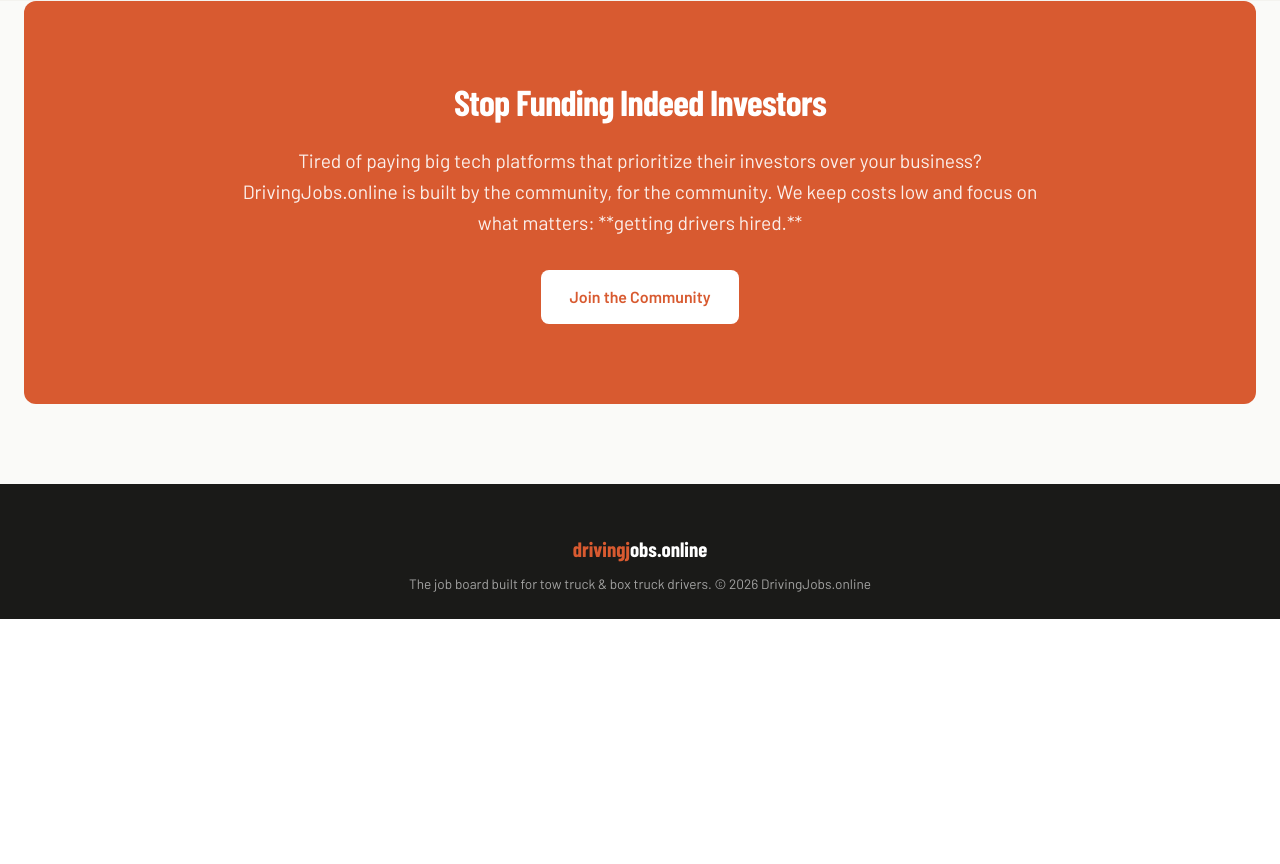
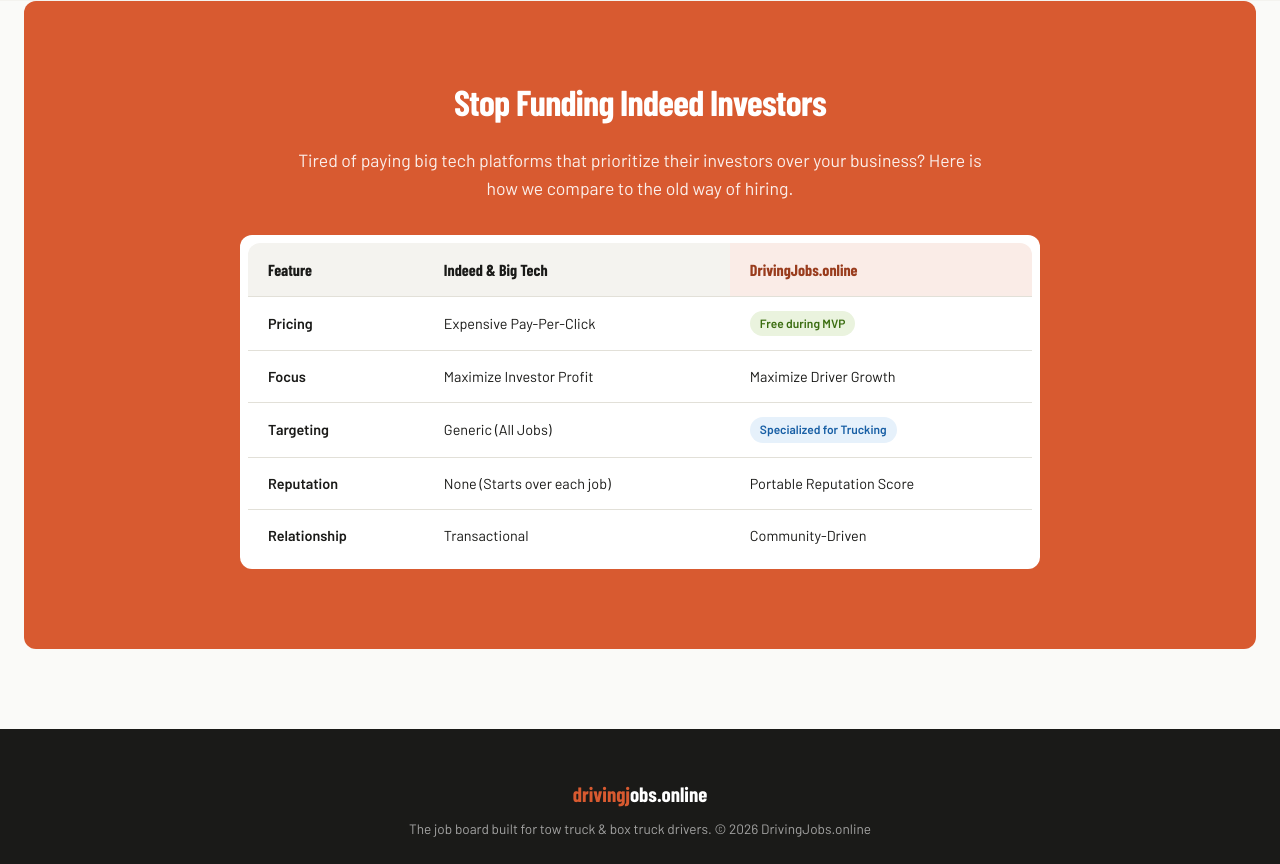
Before and after one commit to chrispeer69/truckjobs, a Django app: page / in a window 1280 px wide. Shown: the part 2486-3350 px from the top of the page. Before the commit the page ends 3105 px from the top, so only its background shows below. Run offline with Django 4.2, Linux system fonts and the light colour scheme; some web fonts are replaced.

Commit message:
Replace CTA with comparison table in Stop Funding Indeed section

```diff
--- a/templates/home.html
+++ b/templates/home.html
@@ -175,15 +175,50 @@
 <section class="section" style="background: var(--brand); color: white; border-radius: 12px; margin: 0 24px 40px;">
     <div class="container text-center">
         <h2 style="color: white; margin-bottom: 24px;">Stop Funding Indeed Investors</h2>
-        <p style="font-size: 1.2rem; max-width: 800px; margin-left: auto; margin-right: auto; opacity: 0.9;">
+        <p style="font-size: 1.1rem; max-width: 700px; margin: 0 auto 32px; opacity: 0.9;">
             Tired of paying big tech platforms that prioritize their investors over your business?
-            DrivingJobs.online is built by the community, for the community.
-            We keep costs low and focus on what matters: **getting drivers hired.**
+            Here is how we compare to the old way of hiring.
         </p>
-        <div class="mt-32">
-            <a href="{% url 'core:register_driver' %}" class="btn btn-secondary btn-lg"
-                style="background: white; color: var(--brand);">Join the Community</a>
+
+        <div style="max-width: 800px; margin: 0 auto; background: white; border-radius: var(--rl); padding: 8px;">
+            <table class="comparison-table" style="margin: 0; border: none; color: var(--text);">
+                <thead>
+                    <tr>
+                        <th style="background: var(--surface2); color: var(--text);">Feature</th>
+                        <th style="background: var(--surface2); color: var(--text);">Indeed & Big Tech</th>
+                        <th style="background: var(--brand-light); color: var(--brand-dark);">DrivingJobs.online</th>
+                    </tr>
+                </thead>
+                <tbody>
+                    <tr>
+                        <td><strong>Pricing</strong></td>
+                        <td>Expensive Pay-Per-Click</td>
+                        <td><span class="badge badge-green">Free during MVP</span></td>
+                    </tr>
+                    <tr>
+                        <td><strong>Focus</strong></td>
+                        <td>Maximize Investor Profit</td>
+                        <td>Maximize Driver Growth</td>
+                    </tr>
+                    <tr>
+                        <td><strong>Targeting</strong></td>
+                        <td>Generic (All Jobs)</td>
+                        <td><span class="badge badge-navy">Specialized for Trucking</span></td>
+                    </tr>
+                    <tr>
+                        <td><strong>Reputation</strong></td>
+                        <td>None (Starts over each job)</td>
+                        <td>Portable Reputation Score</td>
+                    </tr>
+                    <tr>
+                        <td><strong>Relationship</strong></td>
+                        <td>Transactional</td>
+                        <td>Community-Driven</td>
+                    </tr>
+                </tbody>
+            </table>
         </div>
+
     </div>
 </section>
 {% endblock %}
```
